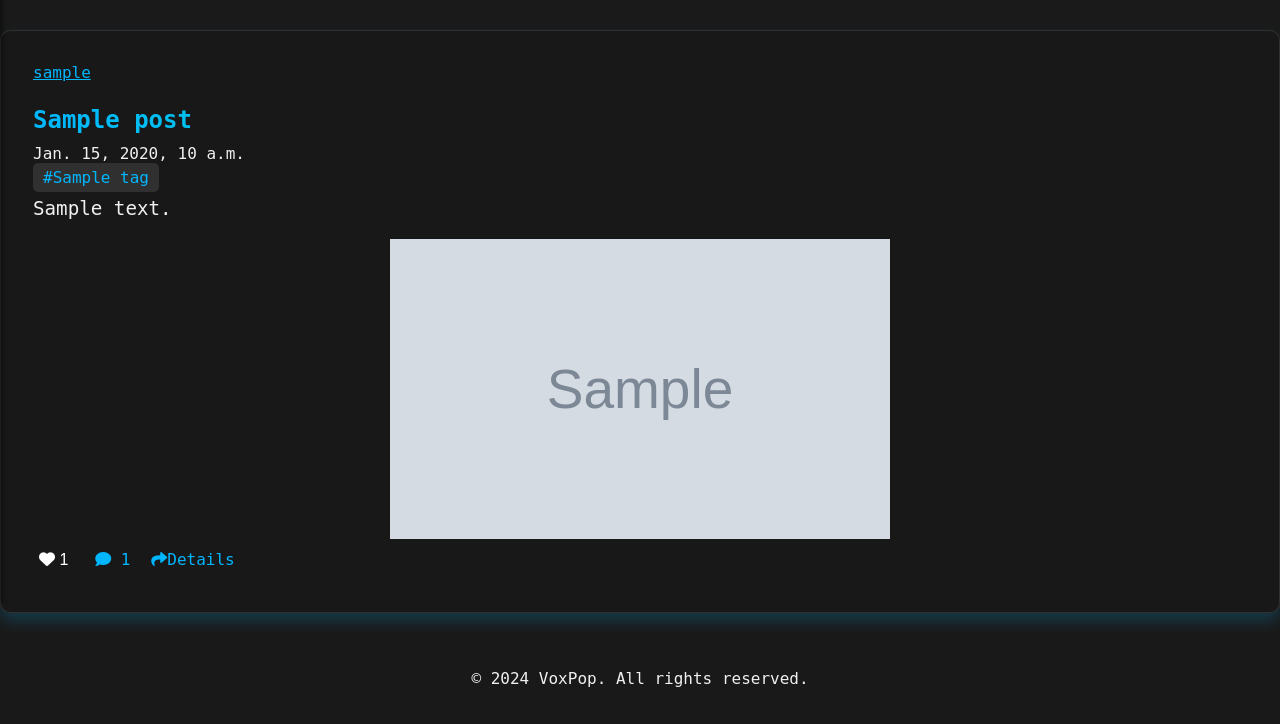
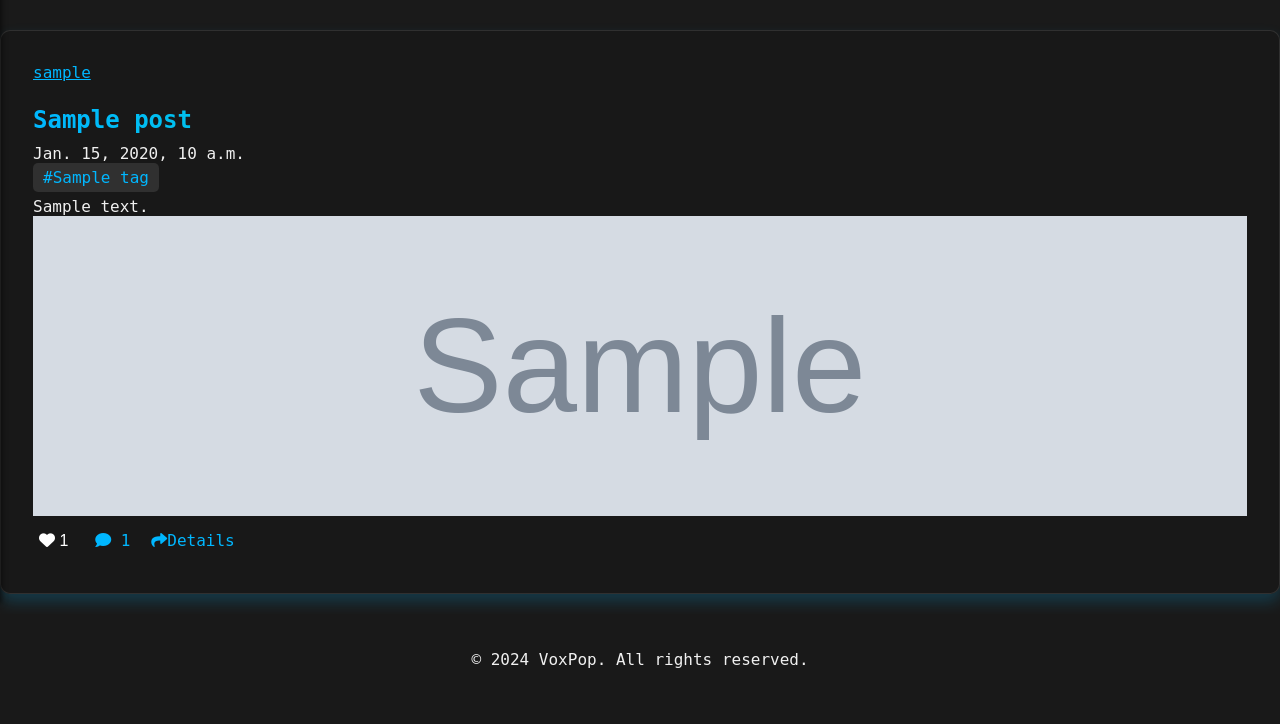
Before and after one commit to Tonyspec/blogit, a Django app: template myblogsite/blog/templates/blog/home.html in a window 1280 px wide. Shown: the part 197-921 px from the top of the page. After the commit the page ends 865 px from the top, so only its background shows below. Run offline with Django 4.2, Linux system fonts and the light colour scheme; the template is opened without the code that fills it: most values are stand-ins (such as "Sample title", 1, 10 or a date in 2020); grey boxes marked "Sample" are stand-in pictures.

```diff
--- a/myblogsite/blog/templates/blog/home.html
+++ b/myblogsite/blog/templates/blog/home.html
@@ -116,11 +116,4 @@
             document.getElementById('sidebar').classList.toggle('active');
         });
         // Collapse Sidebar
-        document.getElementById('collapse-sidebar').addEventListener('click', function () {
-            document.getElementById('sidebar').classList.remove('active');
-        });
-    </script>
-    <script src="{% static 'js/extra.js' %}"></script>
-
-</body>
-</html>
+        document.getElementById('collapse-sidebar').addEventList
--- a/myblogsite/blog/templates/create_post.html
+++ b/myblogsite/blog/templates/create_post.html
@@ -255,4 +255,4 @@ document.getElementById('postForm').addEventListener('submit', function(event) {
         });
     });
 </script>
-{% endblock %}
+{% endblock %
--- a/myblogsite/blog/views.py
+++ b/myblogsite/blog/views.py
@@ -460,4 +460,4 @@ class FollowViewSet(viewsets.ModelViewSet):
 
 class CommentLikeViewSet(viewsets.ModelViewSet):
     queryset = CommentLike.objects.all()
-    serializer_class = CommentLikeSerializer
+    serializer_cla
--- a/myblogsite/static/css/homepage.css
+++ b/myblogsite/static/css/homepage.css
@@ -566,40 +566,4 @@ a:visited {
 
 /* Special case for one image */
 .image-grid.one-image img {
-  max-width: 500px; /* Or whatever size you consider appropriate */
-  margin: 0 auto; /* Center the image */
-  display: block; /* Ensure it's a block so margin auto works */
-}
-.image-grid.one-image img {
-  width: 100% !important; /* Or whatever size you consider appropriate */
-  margin: 0 auto; /* Center the image */
-  display: block; /* Ensure it's a block so margin auto works */
-}
-.image-grid {
-  display: grid;
-  gap: 10px;
-  width: 100%;
-}
-
-.image-grid.two-images {
-  grid-template-columns: repeat(2, 1fr);
-}
-
-.image-grid.three-images {
-  grid-template-columns: repeat(3, 1fr);
-}
-
-.image-grid.four-images {
-  grid-template-columns: repeat(2, 1fr);
-  grid-template-rows: repeat(2, 1fr);
-}
-
-.image-grid img {
-  width: 100%;
-  height: 100%;
-  object-fit: cover;
-}
-.post-content{
-  padding-bottom: 1em;
-  font-size: larger;
-}
+  max-wi
```
Also changed, not shown: myblogsite/blog/models.py (+1 -8 lines), myblogsite/blog/urls.py (+1 -9 lines).
